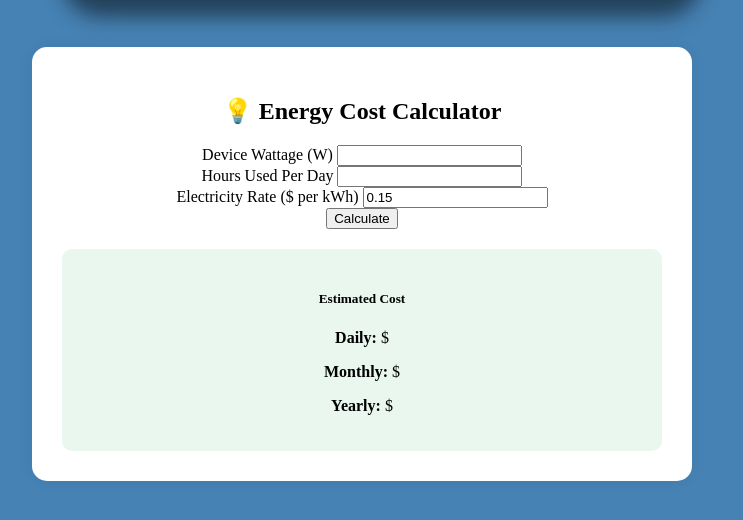
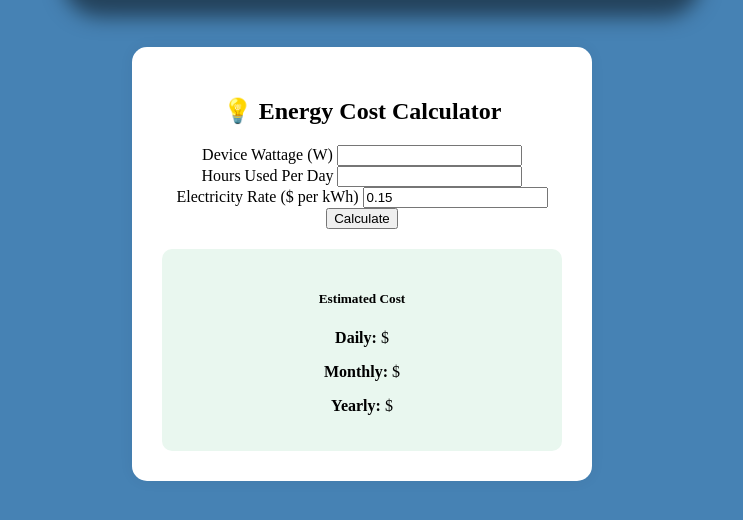
Before and after one commit to robertsmelanie/appliancecalc, a plain HTML site: page index.html in a window 1280 px wide. Shown: the part 100-620 px from the top of the page, without its empty margins (278-1021 px from the left). Drawn offline with Linux system fonts and the light colour scheme.

Commit message:
change width

```diff
--- a/style.css
+++ b/style.css
@@ -17,7 +17,7 @@ h1 {
 }
 
 .calculator {
-    max-width: 600px;
+    max-width: 400px;
     text-align: center;
     margin: 50px auto;
     background: white;
```
